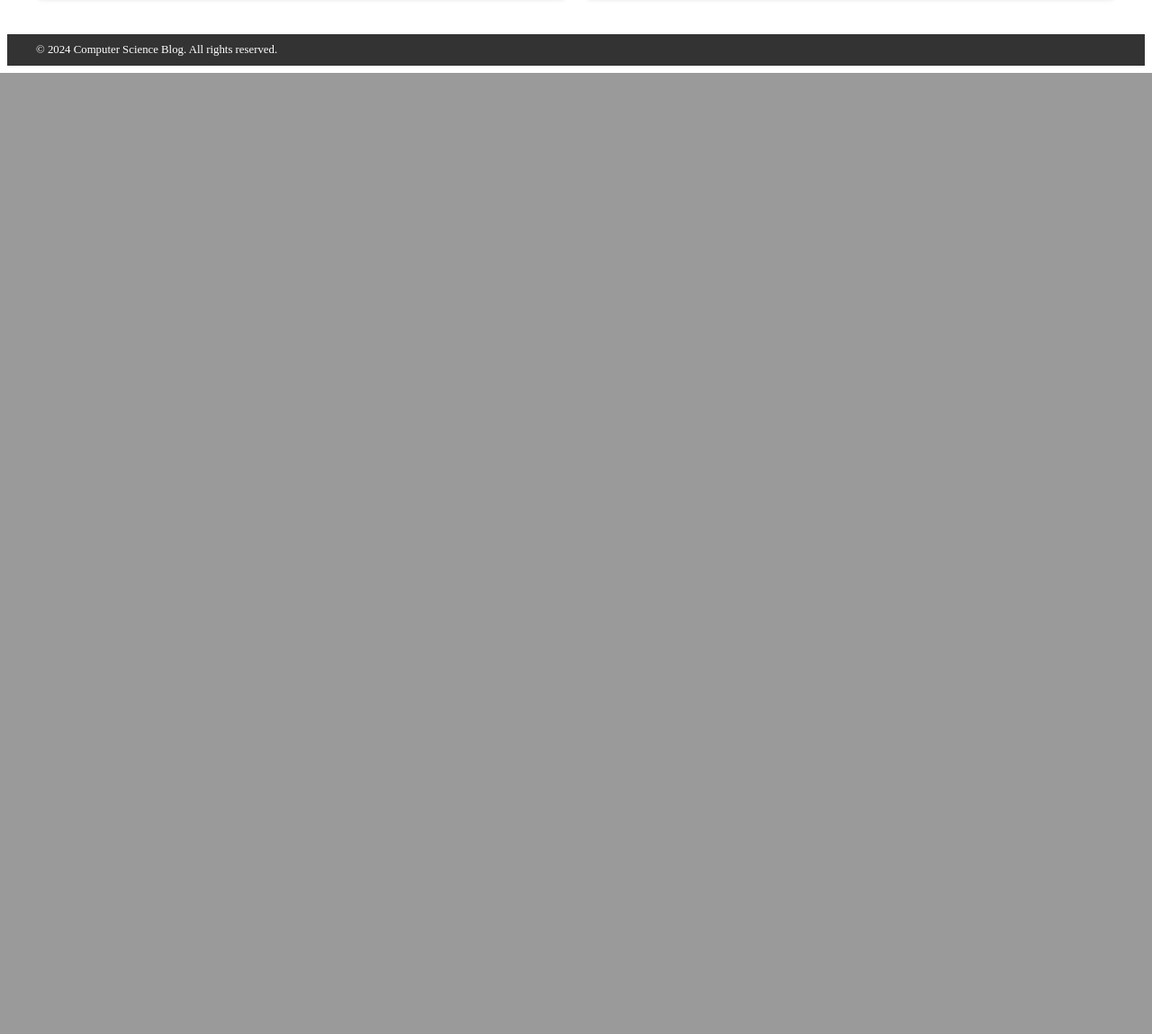
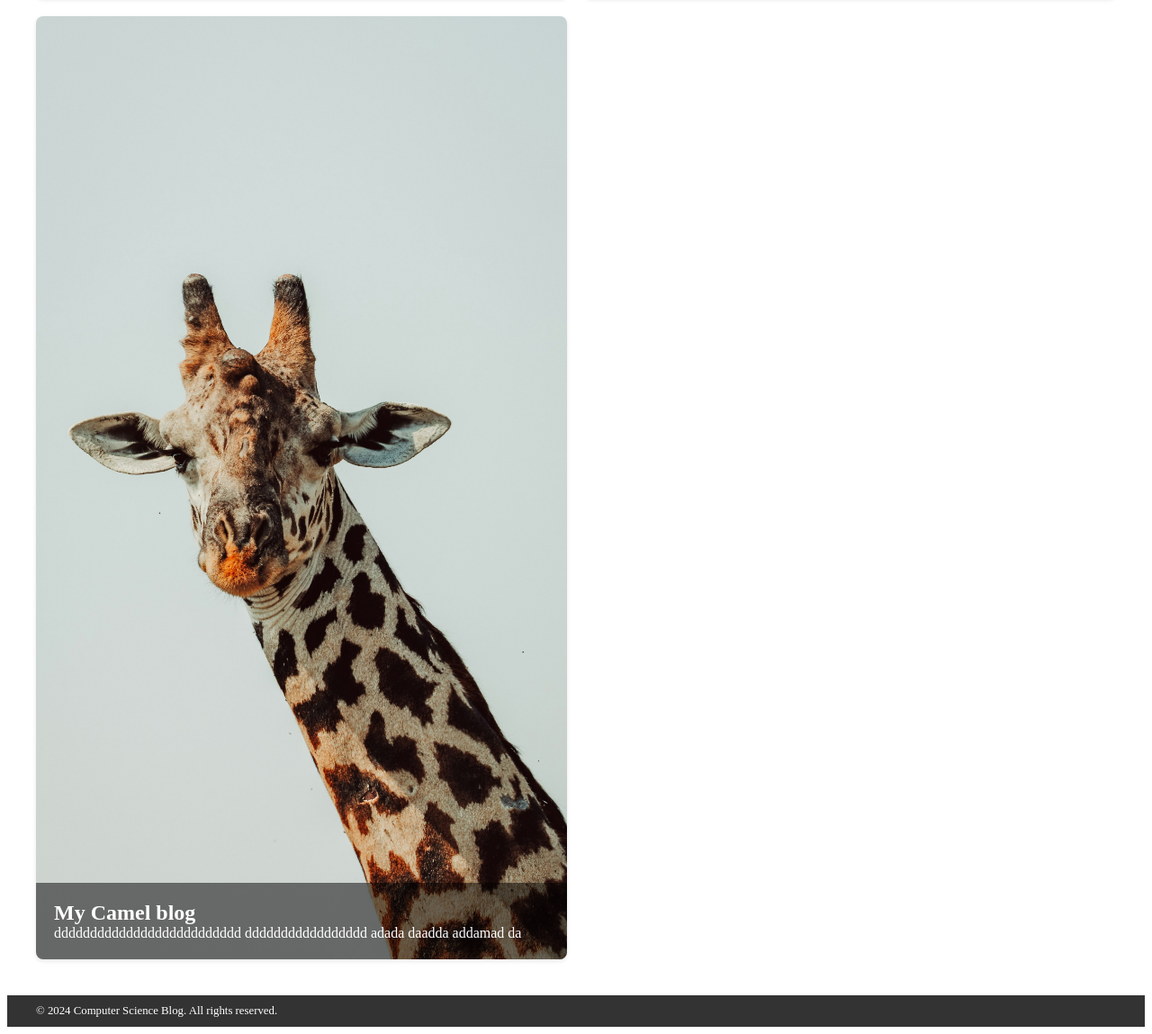
Before and after one commit to harioms1522/DjangoLearning, a Django app: page /blog/posts in a window 1280 px wide. Shown: the part 1487-2636 px from the top of the page at 90% size. Before the commit the page ends 1568 px from the top, so only its background shows below. Run offline with Django 5.2, Linux system fonts and the light colour scheme.

Commit message:
added the blog card partial and 404.html

```diff
--- a/my_site/blog/templates/blog/all-blogs.html
+++ b/my_site/blog/templates/blog/all-blogs.html
@@ -9,15 +9,7 @@
     {% include "blog/navbar.html" %}
     <section class="top-blogs">
         {% for blog in blogs %}
-            <div class="blog-tile">
-                <img src="{% static "blog/images/hero.jpg" %}" alt="Blog 1 Image">
-                <a href="{% url "single-post" slug=blog.slug %}">
-                    <div class="blog-info">
-                        <h2>{{ blog.title }}</h2>
-                        <p>{{ blog.description }}</p>
-                    </div>
-                </a>
-            </div>
+            {% include "blog/partials/blog-info-card.html" with blog=blog %}
         {% endfor %}
     </section>
 {% endblock body %}
--- /dev/null
+++ b/my_site/blog/templates/blog/partials/blog-info-card.html
@@ -0,0 +1,49 @@
+{% load static %}
+<style>
+    .blog-tile {
+        position: relative;
+        overflow: hidden;
+        border-radius: 8px;
+        box-shadow: 0 2px 5px rgba(0, 0, 0, 0.1); /* Soft shadow */
+    }
+
+    .blog-tile img {
+        width: 100%;
+        height: auto;
+        display: block;
+        transition: transform 0.3s ease;
+    }
+
+    .blog-tile:hover img {
+        transform: scale(1.1); /* Example: scale image on hover */
+    }
+
+    .blog-info {
+        position: absolute;
+        bottom: 0;
+        left: 0;
+        right: 0;
+        background-color: rgba(0, 0, 0, 0.5); /* Semi-transparent background */
+        padding: 20px;
+        color: #fff;
+        transition: background-color 0.3s ease;
+    }
+
+    .blog-info h2,
+    .blog-info p {
+        margin: 0;
+    }
+
+    .blog-tile:hover .blog-info {
+        background-color: rgba(0, 0, 0, 0.8); /* Darker background on hover */
+    }
+</style>
+<div class="blog-tile">
+    <img src="{% static "blog/images/"|add:blog.image %}" alt="Blog 1 Image">
+    <a href="{% url "single-post" slug=blog.slug %}">
+        <div class="blog-info">
+            <h2>{{ blog.title }}</h2>
+            <p>{{ blog.description }}</p>
+        </div>
+    </a>
+</div>
--- a/my_site/blog/templates/blog/single-blog.html
+++ b/my_site/blog/templates/blog/single-blog.html
@@ -11,10 +11,10 @@
         <article class="blog-post">
             <header class="blog-post-header">
                 <h2 class="blog-post-title">{{blog.title | title}}</h2>
-                <p class="blog-post-meta">Published on July 13, 2024 by Admin</p>
+                <p class="blog-post-meta">Published on {{ blog.date }} by {{ blog.author | title }}</p>
             </header>
             <div class="blog-post-content">
-                <img src="{% static "blog/images/hero.jpg" %}" alt="Blog Post Image">
+                <img src="{% static "blog/images/"|add:blog.image %}" alt="Blog Post Image">
                 {{blog.content}}
             </div>
         </article>
--- a/my_site/blog/views.py
+++ b/my_site/blog/views.py
@@ -1,8 +1,11 @@
 from django.shortcuts import render
 from django.http import HttpResponse, Http404
+import datetime
 
 blogs = [
-    {"title":"My first blog", "content": """<p>
+        {
+          "title":"My first blog",
+          "content": """<p>
                     Lorem ipsum dolor sit amet, consectetur adipiscing elit. Nullam vitae ex sit amet justo mollis fermentum.
                     Integer et tellus auctor, ultrices dolor id, varius ipsum. Duis volutpat posuere justo, id lobortis
                     enim vestibulum id. Pellentesque nec eros eu odio auctor sodales sit amet eget ex.
@@ -15,37 +18,168 @@ blogs = [
                 <p>
                     Sed pulvinar eros sit amet consectetur ultrices. Aliquam vel bibendum odio. In hac habitasse platea
                     dictumst. Curabitur laoreet odio eu velit tincidunt, sed congue neque ullamcorper.
-                </p>""", "description": "dddddddddddddddddddddddddd ddddddddddddddddd adada daadda addamad da", "slug":"my-first-blog"},
-    {"title":"My first blog", "content": "lorem", "description": "dddddddddddddddddddddddddd ddddddddddddddddd adada daadda addamad da", "slug":"my-first-blog"},
-    {"title":"My first blog", "content": "lorem", "description": "dddddddddddddddddddddddddd ddddddddddddddddd adada daadda addamad da", "slug":"my-first-blog"},
-    {"title":"My first blog", "content": "lorem", "description": "dddddddddddddddddddddddddd ddddddddddddddddd adada daadda addamad da", "slug":"my-first-blog"},
-    {"title":"My first blog", "content": "lorem", "description": "dddddddddddddddddddddddddd ddddddddddddddddd adada daadda addamad da", "slug":"my-first-blog"},
-    {"title":"My first blog", "content": "lorem", "description": "dddddddddddddddddddddddddd ddddddddddddddddd adada daadda addamad da", "slug":"my-first-blog"},
+                </p>""",
+            "description": "dddddddddddddddddddddddddd ddddddddddddddddd adada daadda addamad da",
+            "slug":"my-first-blog",
+            "date": datetime.date(2024,1,1),
+            "author": "Hariom Sharma",
+            "image": "hero.jpg"
+        },
+        {
+          "title":"My first blog",
+          "content": """<p>
+                    Lorem ipsum dolor sit amet, consectetur adipiscing elit. Nullam vitae ex sit amet justo mollis fermentum.
+                    Integer et tellus auctor, ultrices dolor id, varius ipsum. Duis volutpat posuere justo, id lobortis
+                    enim vestibulum id. Pellentesque nec eros eu odio auctor sodales sit amet eget ex.
+                </p>
+                <p>
+                    Proin volutpat elit eget orci pellentesque, eget ultricies lectus tincidunt. Proin maximus, purus a
+                    rutrum tristique, justo mi dictum risus, vel sodales leo nulla eu orci. Integer ut libero ac tortor
+                    consequat suscipit at id justo. Proin consectetur ultricies tellus, sed efficitur libero finibus a.
+                </p>
+                <p>
+                    Sed pulvinar eros sit amet consectetur ultrices. Aliquam vel bibendum odio. In hac habitasse platea
+                    dictumst. Curabitur laoreet odio eu velit tincidunt, sed congue neque ullamcorper.
+                </p>""",
+            "description": "dddddddddddddddddddddddddd ddddddddddddddddd adada daadda addamad da",
+            "slug":"my-first-blog",
+            "date": datetime.date(2024,1,1),
+            "author": "Hariom Sharma",
+            "image": "hero.jpg"
+        },
+        {
+          "title":"My first blog",
+          "content": """<p>
+                    Lorem ipsum dolor sit amet, consectetur adipiscing elit. Nullam vitae ex sit amet justo mollis fermentum.
+                    Integer et tellus auctor, ultrices dolor id, varius ipsum. Duis volutpat posuere justo, id lobortis
+                    enim vestibulum id. Pellentesque nec eros eu odio auctor sodales sit amet eget ex.
+                </p>
+                <p>
+                    Proin volutpat elit eget orci pellentesque, eget ultricies lectus tincidunt. Proin maximus, purus a
+                    rutrum tristique, justo mi dictum risus, vel sodales leo nulla eu orci. Integer ut libero ac tortor
+                    consequat suscipit at id justo. Proin consectetur ultricies tellus, sed efficitur libero finibus a.
+                </p>
+                <p>
+                    Sed pulvinar eros sit amet consectetur ultrices. Aliquam vel bibendum odio. In hac habitasse platea
+                    dictumst. Curabitur laoreet odio eu velit tincidunt, sed congue neque ullamcorper.
+                </p>""",
+            "description": "dddddddddddddddddddddddddd ddddddddddddddddd adada daadda addamad da",
+            "slug":"my-first-blog",
+            "date": datetime.date(2024,1,1),
+            "author": "Hariom Sharma",
+            "image": "hero.jpg"
+        },
+        {
+          "title":"My first blog",
+          "content": """<p>
+                    Lorem ipsum dolor sit amet, consectetur adipiscing elit. Nullam vitae ex sit amet justo mollis fermentum.
+                    Integer et tellus auctor, ultrices dolor id, varius ipsum. Duis volutpat posuere justo, id lobortis
+                    enim vestibulum id. Pellentesque nec eros eu odio auctor sodales sit amet eget ex.
+                </p>
+                <p>
+                    Proin volutpat elit eget orci pellentesque, eget ultricies lectus tincidunt. Proin maximus, purus a
+                    rutrum tristique, justo mi dictum risus, vel sodales leo nulla eu orci. Integer ut libero ac tortor
+                    consequat suscipit at id justo. Proin consectetur ultricies tellus, sed efficitur libero finibus a.
+                </p>
+                <p>
+                    Sed pulvinar eros sit amet consectetur ultrices. Aliquam vel bibendum odio. In hac habitasse platea
+                    dictumst. Curabitur laoreet odio eu velit tincidunt, sed congue neque ullamcorper.
+                </p>""",
+            "description": "dddddddddddddddddddddddddd ddddddddddddddddd adada daadda addamad da",
+            "slug":"my-first-blog",
+            "date": datetime.date(2024,1,1),
+            "author": "Hariom Sharma",
+            "image": "hero.jpg"
+        },
+        {
+          "title":"My first blog",
+          "content": """<p>
+                    Lorem ipsum dolor sit amet, consectetur adipiscing elit. Nullam vitae ex sit amet justo mollis fermentum.
+                    Integer et tellus auctor, ultrices dolor id, varius ipsum. Duis volutpat posuere justo, id lobortis
+                    enim vestibulum id. Pellentesque nec eros eu odio auctor sodales sit amet eget ex.
+                </p>
+                <p>
+                    Proin volutpat elit eget orci pellentesque, eget ultricies lectus tincidunt. Proin maximus, purus a
+                    rutrum tristique, justo mi dictum risus, vel sodales leo nulla eu orci. Integer ut libero ac tortor
+                    consequat suscipit at id justo. Proin consectetur ultricies tellus, sed efficitur libero finibus a.
+                </p>
+                <p>
+                    Sed pulvinar eros sit amet consectetur ultrices. Aliquam vel bibendum odio. In hac habitasse platea
+                    dictumst. Curabitur laoreet odio eu velit tincidunt, sed congue neque ullamcorper.
+                </p>""",
+            "description": "dddddddddddddddddddddddddd ddddddddddddddddd adada daadda addamad da",
+            "slug":"my-first-blog",
+            "date": datetime.date(2024,1,1),
+            "author": "Hariom Sharma",
+            "image": "hero.jpg"
+        },
+        {
+          "title":"My first blog",
+          "content": """<p>
+                    Lorem ipsum dolor sit amet, consectetur adipiscing elit. Nullam vitae ex sit amet justo mollis fermentum.
+                    Integer et tellus auctor, ultrices dolor id, varius ipsum. Duis volutpat posuere justo, id lobortis
+                    enim vestibulum id. Pellentesque nec eros eu odio auctor sodales sit amet eget ex.
+                </p>
+                <p>
+                    Proin volutpat elit eget orci pellentesque, eget ultricies lectus tincidunt. Proin maximus, purus a
+                    rutrum tristique, justo mi dictum risus, vel sodales leo nulla eu orci. Integer ut libero ac tortor
+                    consequat suscipit at id justo. Proin consectetur ultricies tellus, sed efficitur libero finibus a.
+                </p>
+                <p>
+                    Sed pulvinar eros sit amet consectetur ultrices. Aliquam vel bibendum odio. In hac habitasse platea
+                    dictumst. Curabitur laoreet odio eu velit tincidunt, sed congue neque ullamcorper.
+                </p>""",
+            "description": "dddddddddddddddddddddddddd ddddddddddddddddd adada daadda addamad da",
+            "slug":"my-first-blog",
+            "date": datetime.date(2024,1,1),
+            "author": "Hariom Sharma",
+            "image": "hero.jpg"
+        },
+        {
+          "title":"My Camel blog",
+          "content": """<p>
+                    Lorem ipsum dolor sit amet, consectetur adipiscing elit. Nullam vitae ex sit amet justo mollis fermentum.
+                    Integer et tellus auctor, ultrices dolor id, varius ipsum. Duis volutpat posuere justo, id lobortis
+                    enim vestibulum id. Pellentesque nec eros eu odio auctor sodales sit amet eget ex.
+                </p>
+                <p>
+                    Proin volutpat elit eget orci pellentesque, eget ultricies lectus tincidunt. Proin maximus, purus a
+                    rutrum tristique, justo mi dictum risus, vel sodales leo nulla eu orci. Integer ut libero ac tortor
+                    consequat suscipit at id justo. Proin consectetur ultricies tellus, sed efficitur libero finibus a.
+                </p>
+                <p>
+                    Sed pulvinar eros sit amet consectetur ultrices. Aliquam vel bibendum odio. In hac habitasse platea
+                    dictumst. Curabitur laoreet odio eu velit tincidunt, sed congue neque ullamcorper.
+                </p>""",
+            "description": "dddddddddddddddddddddddddd ddddddddddddddddd adada daadda addamad da",
+            "slug":"my-camel-blog",
+            "date": datetime.date(2024,1,1),
+            "author": "Hariom Sharma",
+            "image": "camel.jpg"
+        }
 ]
 
 def starting_page(request):
-    # try:
+    try:
         # return HttpResponse("hi")
         return render(request, "blog/index.html", {"blogs": blogs[-4:]})
-    # except:
-        # return Http404()
+    except:
+        raise Http404()
 
 def all_posts(request):
-    # try:
+    try:
         # return HttpResponse("hi")
         return render(request, "blog/all-blogs.html", {"blogs": blogs})
-    # except:
-        # return Http404()
+    except:
+        raise Http404()
 
 def post_details(request, slug):
-    # try:
+    try:
         blog = next((blog for blog in blogs if blog.get("slug") == slug), None)
         if blog is not None:
             return render(request, "blog/single-blog.html", {"blog": blog})
         else:
-            return HttpResponse("sssssssssssssssss")
-            # return Http404()
-
-
-    # except:
-        # return Http404()
+            # return HttpResponse("sssssssssssssssss")
+            raise Http404()
+    except:
+        raise Http404()
--- a/my_site/templates/base.html
+++ b/my_site/templates/base.html
@@ -8,6 +8,7 @@
     <link rel="stylesheet" href="{% static "styles.css" %}">
     <link rel="stylesheet" href="https://cdnjs.cloudflare.com/ajax/libs/font-awesome/6.5.2/css/all.min.css" integrity="sha512-SnH5WK+bZxgPHs44uWIX+LLJAJ9/2PkPKZ5QiAj6Ta86w+fsb2TkcmfRyVX3pBnMFcV7oQPJkl9QevSCWr3W6A==" crossorigin="anonymous" referrerpolicy="no-referrer" />
     {% block stylesheets %}{% endblock stylesheets %}
+    {% block style %}{% endblock style %}
 </head>
 <body>
     {% block body %}{% endblock body %}
```
Also changed, not shown: my_site/blog/templates/blog/index.html (+2 -10 lines), my_site/templates/404.html (added, +50 -0 lines), my_site/blog/static/blog/images/camel.jpg (added).
